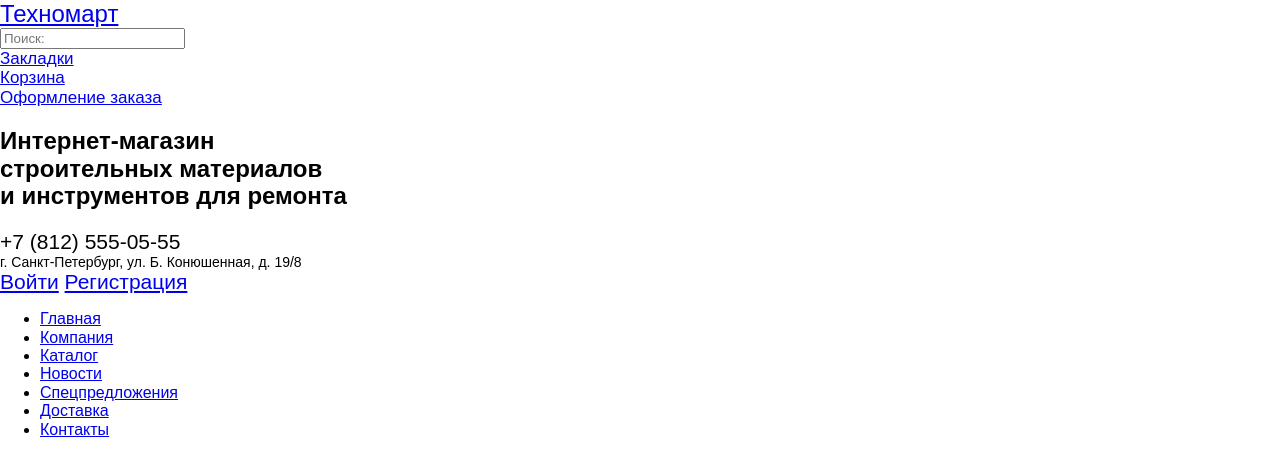
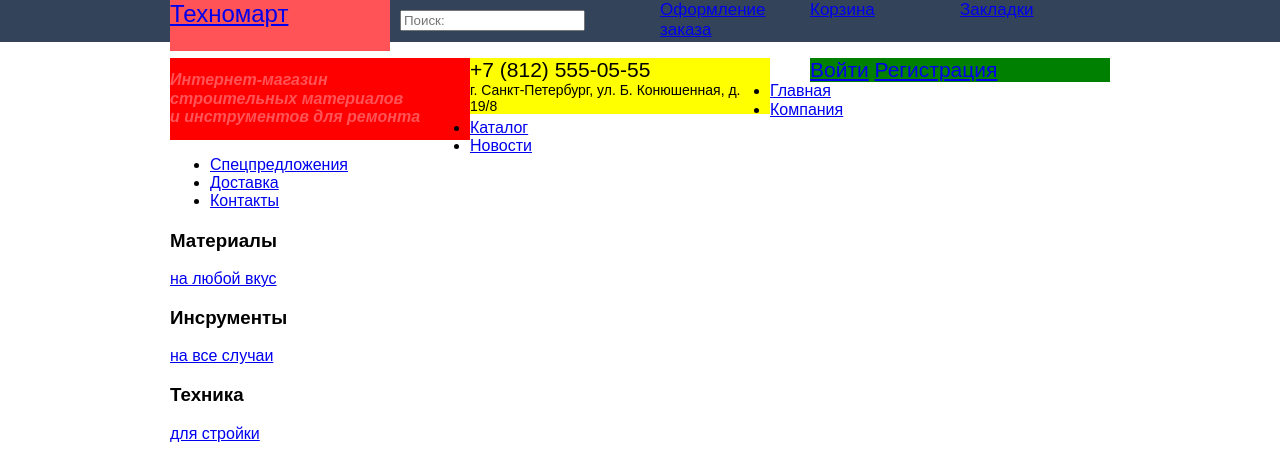
Before and after one commit to Slavik1291/6824-technomart, a plain HTML site: page index.html in a window 1280 px wide. Shown: the top 455 px of the page. Drawn offline with Linux system fonts and the light colour scheme.

Commit message:
Частично сверстал шапку

```diff
--- a/css/style.css
+++ b/css/style.css
@@ -16,17 +16,73 @@ h1,h2, h3 {
 	font-weight:700;
 	font-style:normal;
 }
+.container {
+	width: 940px;
+	margin: 0 auto;
+}
 
-.header .logo {
-	font-size: 24px;
-}
-.footer .logo {
-	font-size: 30px;
+.header {
+
 }
 
 .header__top {
+	height: 42px;
+	background: #33445a;
 	font-family: "Cuprum", Arial,sans-serif;
 	font-size: 17px;
+}
+.header .logo {
+	float: left;
+	width: 220px;
+	height: 51px;
+	font-size: 24px;
+	background: #ff5357;
+}
+
+.header__search {
+	float: left;
+	width: 250px;
+	padding-top: 10px;
+	padding-bottom: 10px;
+	margin-left: 10px;
+	margin-right: 10px;
+}
+.header__bookmarks, .header__basket, .header__ordering {
+	float: right;
+	width: 150px;
+}
+.header__basket {
+
+}
+.header__ordering {
+
+}
+
+.header__bottom {
+	background: url ("img/background.png") #f3f7f9;
+}
+.slogan, .vcard, .account {
+	width: 300px;
+}
+.slogan {
+	float: left;
+	background: red;
+}
+
+.slogan h2 {
+	font-size: 16px;
+	font-style: italic;
+	color: #ff5357;
+}
+
+.vcard {
+	float: left;
+	background: yellow;
+}
+
+.account{
+	float: right;
+	background: green;
 }
 
 .vcard__tel, .account {
@@ -48,3 +104,7 @@ h3 .promo__title {
 .services__labels-item {
 	font-size: 36px;
 }
+
+.footer .logo {
+	font-size: 30px;
+}
```
Also changed, not shown: index.html (+1 -1 lines).
